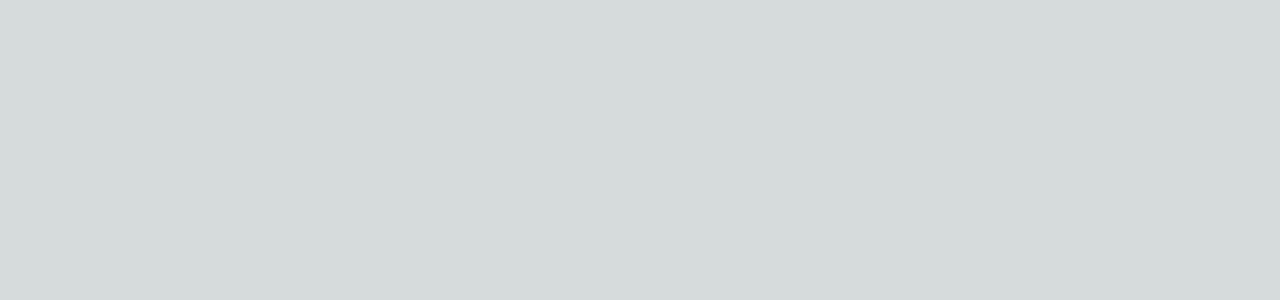
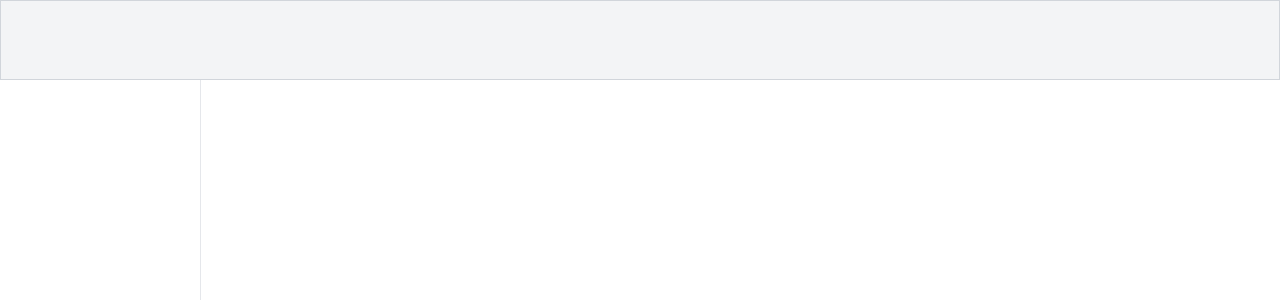
Before and after one commit to Minuteman-PWD-2025/Biotech-CSI, a Next.js app: page / in a window 1280 px wide. Shown: the top 300 px of the page. Built offline with nearby package versions, Linux system fonts and the light colour scheme.

Commit message:
basic styling. adding two more components next

```diff
--- a/src/app/globals.css
+++ b/src/app/globals.css
@@ -3,25 +3,39 @@
 @tailwind utilities;
 
 :root {
+  --header-thickness: 80px;
+  --navbar-thickness: 200px;
+
   --foreground-rgb: 0, 0, 0;
-  --background-start-rgb: 214, 219, 220;
-  --background-end-rgb: 255, 255, 255;
+  --background-rgb: 255, 255, 255;
+}
+
+.wrapper {
+  display: grid;
+  grid-template-rows: var(--header-thickness) calc(100vh - var(--header-thickness));
+  grid-template-columns: var(--navbar-thickness) calc(100vw - var(--navbar-thickness));
+}
+
+.sidebar {
+  @apply outline-1 outline-gray-200 outline;
+  grid-row: 2/3;
+  grid-column: 1/2;
+}
+
+.header {
+  @apply bg-gray-100 outline-1 -outline-offset-1 outline-gray-300 outline;
+  grid-row: 1/2;
+  grid-column: 1/3;
 }
 
 @media (prefers-color-scheme: dark) {
   :root {
     --foreground-rgb: 255, 255, 255;
-    --background-start-rgb: 0, 0, 0;
-    --background-end-rgb: 0, 0, 0;
+    --background-rgb: 0, 0, 0;
   }
 }
 
 body {
   color: rgb(var(--foreground-rgb));
-  background: linear-gradient(
-      to bottom,
-      transparent,
-      rgb(var(--background-end-rgb))
-    )
-    rgb(var(--background-start-rgb));
+  background: rgb(var(--background-rgb));
 }
--- a/src/app/layout.tsx
+++ b/src/app/layout.tsx
@@ -1,6 +1,7 @@
 import type { Metadata } from 'next'
 import { Inter } from 'next/font/google'
 import './globals.css'
+import Wrapper from '@/components/Wrapper'
 
 const inter = Inter({ subsets: ['latin'] })
 
@@ -16,7 +17,9 @@ export default function RootLayout({
 }) {
   return (
     <html lang="en">
-      <body className={inter.className}>{children}</body>
+      <body className={inter.className}>
+        <Wrapper/>
+      </body>
     </html>
   )
 }
--- a/src/app/page.tsx
+++ b/src/app/page.tsx
@@ -1,5 +1,7 @@
 export default function Home() {
   return (
-    <main></main>
+    <main>
+
+    </main>
   )
 }
--- /dev/null
+++ b/src/components/Header.tsx
@@ -0,0 +1,9 @@
+export default function Header({
+
+}: {
+
+}) {
+    return (
+        <div className="header"></div>
+    )
+}
--- /dev/null
+++ b/src/components/Sidebar.tsx
@@ -0,0 +1,18 @@
+// Placeholder. Should derive from one of our custom Button components.
+export function SidebarButton({}) {
+    return (
+        <></>
+    )
+}
+
+export default function Sidebar({
+    buttons
+}: {
+    buttons: React.ReactNode[]
+}) {
+    return (
+    <div className="sidebar">
+        {buttons}
+    </div>
+    )
+}
--- /dev/null
+++ b/src/components/Wrapper.tsx
@@ -0,0 +1,11 @@
+import Sidebar from "./Sidebar"
+import Header from "./Header"
+
+export default function Wrapper() {
+    return (
+        <div className="wrapper">
+            <Sidebar buttons={[]}/>
+            <Header/>
+        </div>
+    )
+}
```
